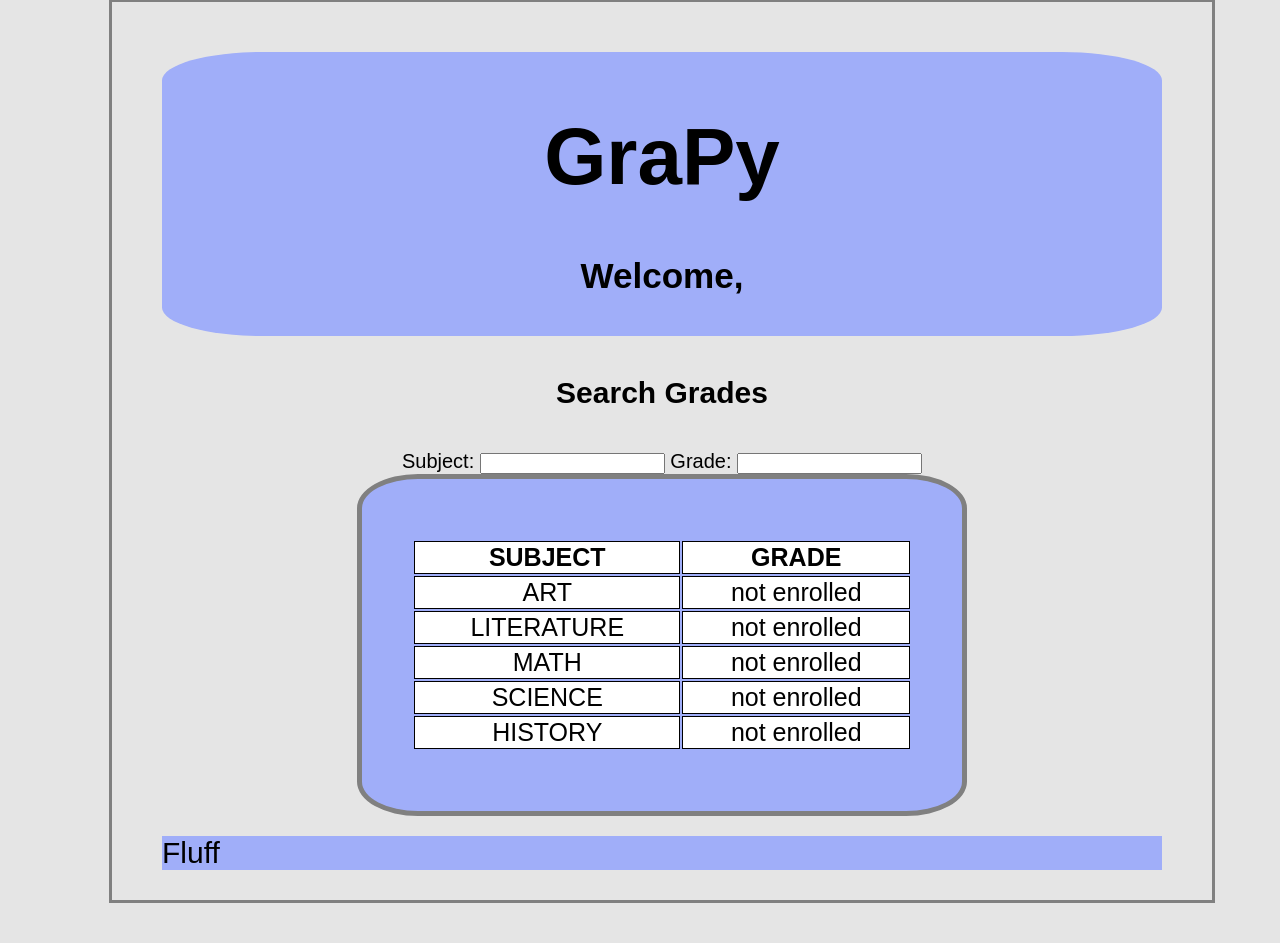
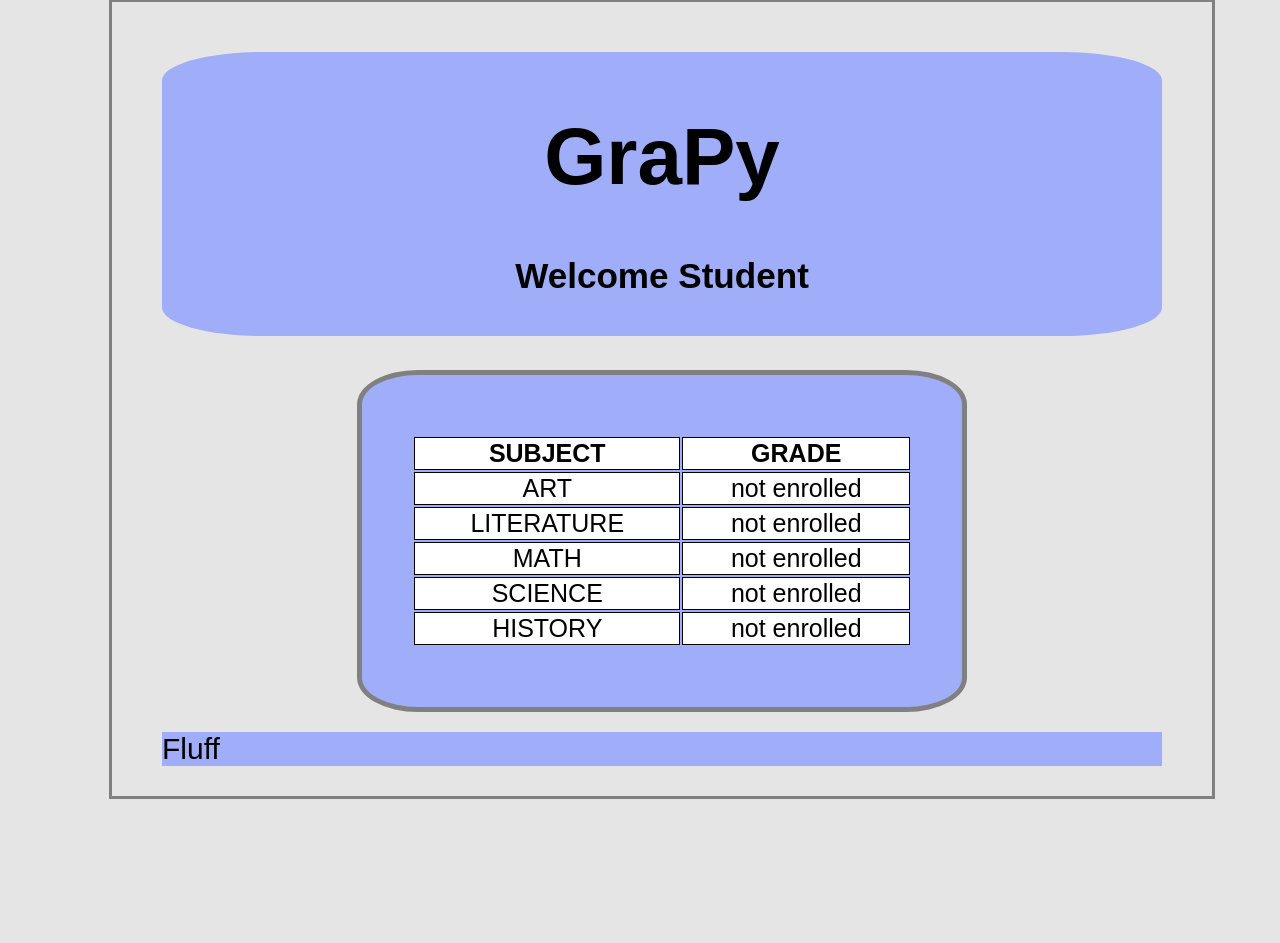
Before and after one commit to JustinCThomas/student-gradebook-project, a Django app: page /student/ in a window 1280 px wide. Shown: the part 110-1053 px from the top of the page. After the commit the page ends 909 px from the top, so only its background shows below. Run offline with Django 3.2, Linux system fonts and the light colour scheme.

Commit message:
Comment out Student login message

```diff
--- a/student_gradebook_project/users/templates/users/student.html
+++ b/student_gradebook_project/users/templates/users/student.html
@@ -1,7 +1,7 @@
 <!DOCTYPE html>
 	<html lang="us-en">
 	<head>
-		<title>StudentSearchPage</title>
+		<title>Student Page</title>
 		<meta charset="utf-8" lang="us-en">
 		<style>
 			body{
@@ -72,15 +72,17 @@
 		<div>
 			<header>
 				<h1>GraPy</h1>
-				<h3>Welcome, {{ student.name }}</h3>
+				<h3>Welcome Student</h3>
+				<!-- <h3>Welcome {{ student.name }}</h3> -->
 			</header>
-			<h4>Search Grades</h4>
+			<!-- <h4>Search Grades</h4>
 			<form>
 				Subject:
 				<input type="text" name="Subject" value=" ">
 				Grade:
 				<input type="text" name="Grade" value=" ">
-			</form>
+			</form> -->
+			<br>
 			<div class="tBorder">
 				<!-- <form>
 					GPA:
```
